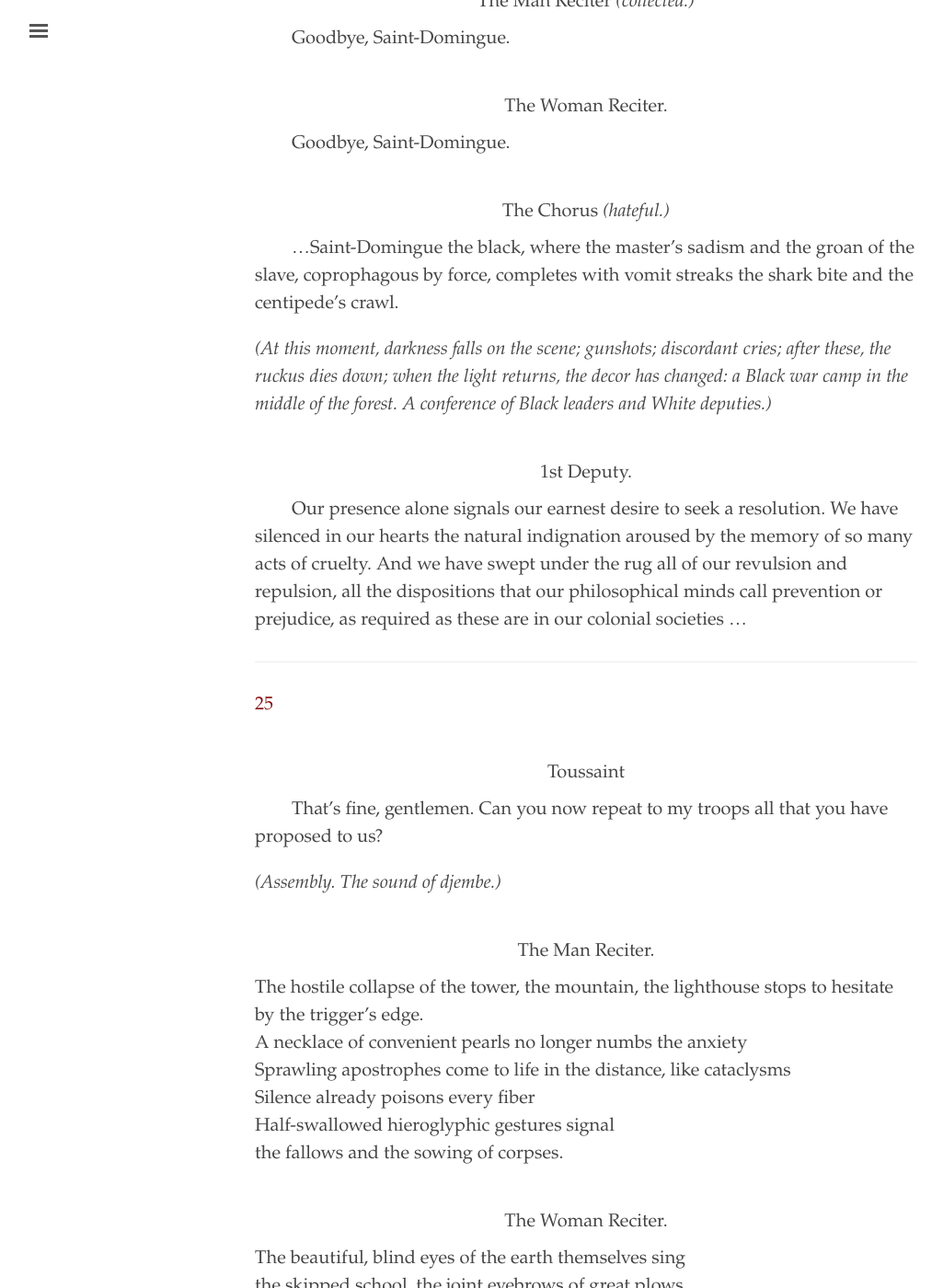
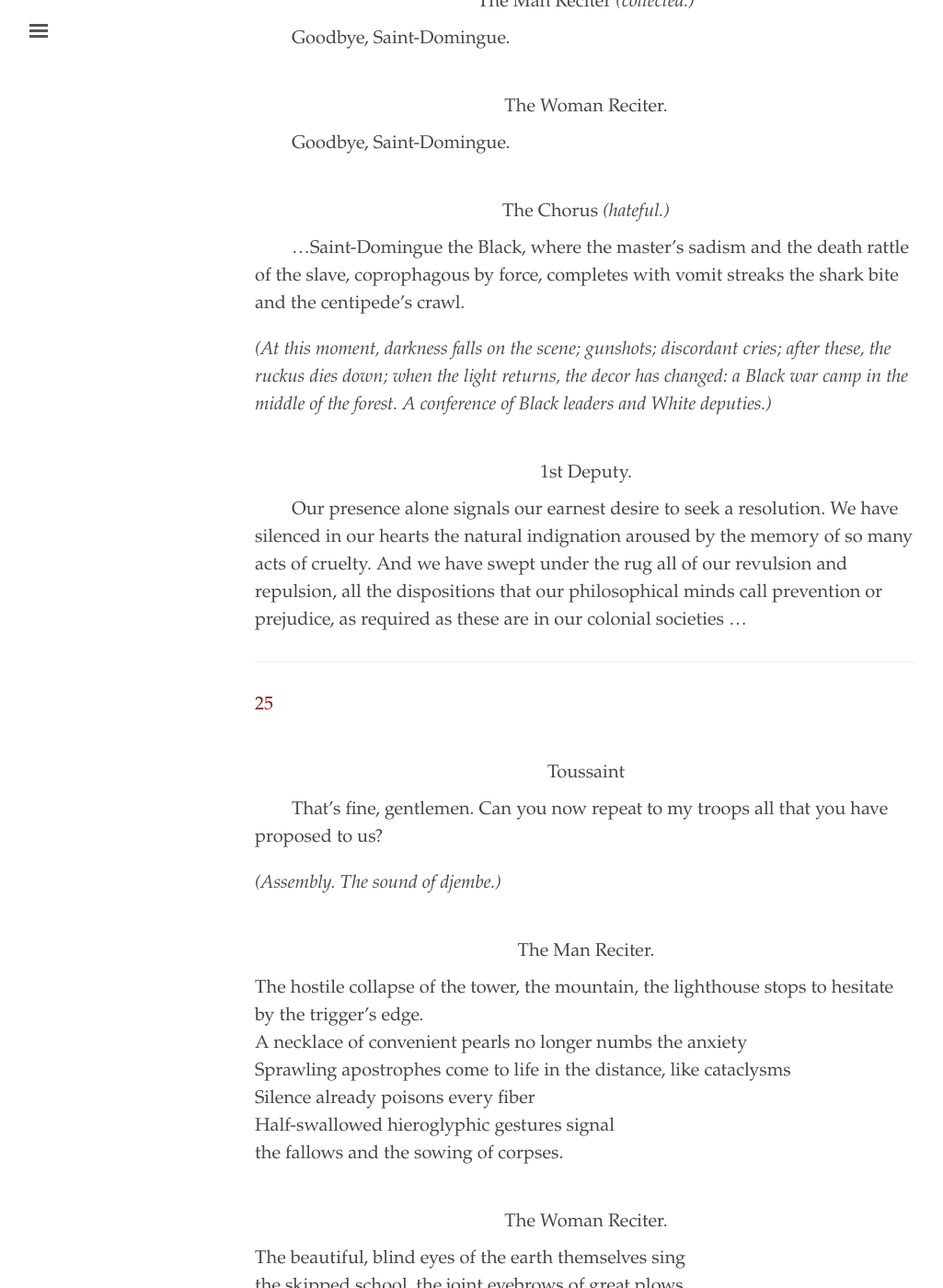
Before and after one commit to elotroalex/chiens, a Jekyll site: the page built from _texts/translation.md, in a window 1280 px wide and 1400 px high, scrolled down 24553 px. Shown: the whole window at 92% size, without its empty margins (3-1028 px from the left). Built offline with Jekyll 4.4.1, drawn with Linux system fonts in a browser that asks for light colours; some of the changed text lies outside the part shown.

```diff
--- a/_texts/translation.md
+++ b/_texts/translation.md
@@ -801,7 +801,7 @@ Please note that the following text contains violence in many guises, including
 
 - {:.sp} The Chorus *(hateful.)*
 
-- {:.pr.i} ...Saint-Domingue the black, where the master's sadism and the groan of the slave, coprophagous by force, completes with vomit streaks the shark bite and the centipede's crawl.
+- {:.pr.i} ...Saint-Domingue the Black, where the master's sadism and the death rattle of the slave, coprophagous by force, completes with vomit streaks the shark bite and the centipede's crawl.
 
 *(At this moment, darkness falls on the scene; gunshots; discordant cries; after these, the ruckus dies down; when the light returns, the decor has changed: a Black war camp in the middle of the forest. A conference of Black leaders and White deputies.)*
 
```
Also changed, not shown: other parts of _texts/translation.md (+3 -3 lines).
